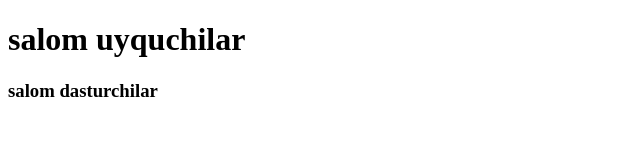
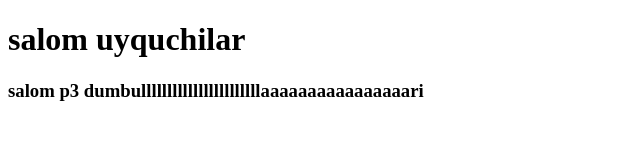
Before and after one commit to usmon2011/2-dars, a plain HTML site: page index.html in a window 1280 px wide. Shown: the whole page, without its empty margins (0-640 px from the left). Drawn offline with Linux system fonts and the light colour scheme.

Commit message:
Update index.html

```diff
--- a/index.html
+++ b/index.html
@@ -7,6 +7,6 @@
 </head>
 <body>
     <h1>salom uyquchilar</h1>
-    <h3>salom dasturchilar</h3>
+    <h3>salom p3 dumbulllllllllllllllllllllllaaaaaaaaaaaaaaaari</h3>
 </body>
 </html>
```
